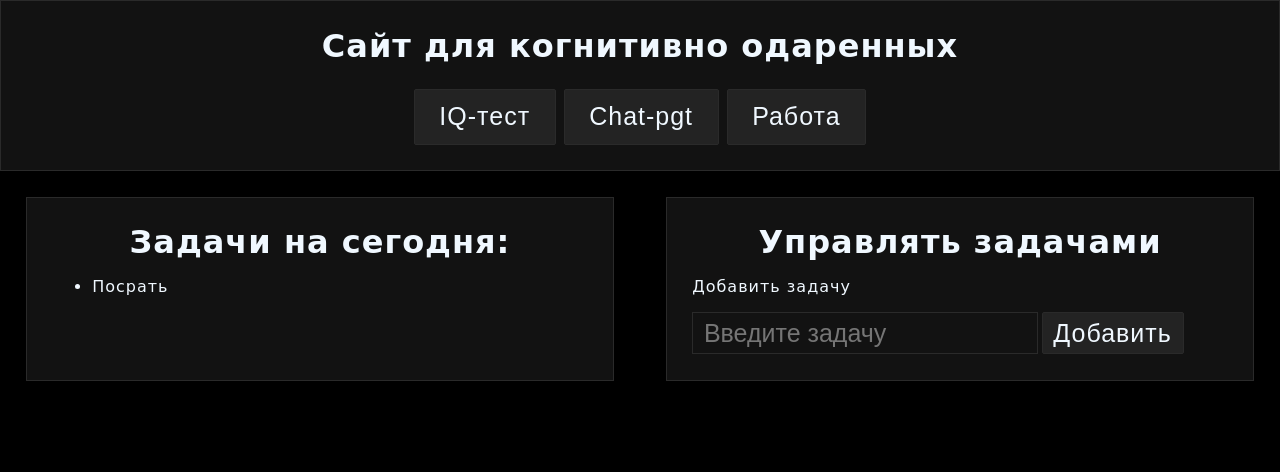
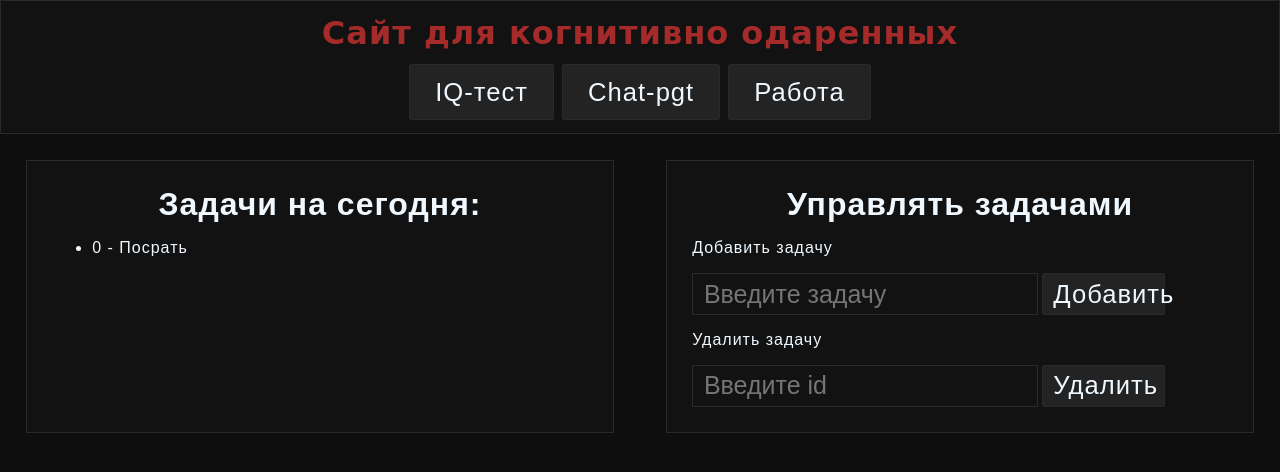
Before and after one commit to Dotesag/Vue-sag, a Vue app in the folder Vue-Tortures/: page / in a window 1280 px wide. Both pictures are taken after a click on the button "Работа". Shown: the top 472 px of the page. Built offline with nearby package versions, Linux system fonts and the light colour scheme.

Commit message:
full list

```diff
--- a/Vue-Tortures/sins/App.vue
+++ b/Vue-Tortures/sins/App.vue
@@ -11,9 +11,9 @@ import menu_ from './menu.vue';
 
 <style>
 body{
-  font-family: "Comic Sans MS";
+  font-family: "Arial";
   margin: 0;
-  background-color: black;
+  background-color: rgb(14, 14, 14);
   color: aliceblue ;
   letter-spacing: 1px;
 }
--- a/Vue-Tortures/sins/ListTest.vue
+++ b/Vue-Tortures/sins/ListTest.vue
@@ -2,12 +2,16 @@
 import {ref} from 'vue'
 
 let id = 0
+let idToDelete = ''
 const newTodo = ref('')
 const list = ref([
   {id: id++, text: 'Посрать'}
 ])
 function AddElement(){
   list.value.push({id: id++, text: newTodo.value})
+}
+function deleteElementById(){
+  list.value = list.value.filter(id => id.id != Number(idToDelete))
 }
 
 const Beleberda = ref('Beleberda')
@@ -20,8 +24,8 @@ const EditTasks = ref('EditTasks')
     <div :class="Tasks">
       <h1 style="text-align: center;">Задачи на сегодня:</h1>
       <ul>
-        <li v-for="element in list" :key="id">
-          {{ element.text }}
+        <li v-for="element in list" :key="element.id">
+          {{ element.id }} - {{ element.text }}
         </li>
       </ul>
     </div>
@@ -31,7 +35,12 @@ const EditTasks = ref('EditTasks')
       <p>Добавить задачу</p>
       <form @submit.prevent="AddElement">
         <input v-model="newTodo" required placeholder="Введите задачу" >
-        <button>Добавить</button>
+        <button style="width: 23%;">Добавить</button>
+      </form>
+      <p>Удалить задачу</p>
+      <form @submit.prevent="deleteElementById">
+        <input v-model="idToDelete" required placeholder="Введите id" >
+        <button style="width: 23%;">Удалить</button>
       </form>
     </div>
   </div>
--- a/Vue-Tortures/sins/menu.vue
+++ b/Vue-Tortures/sins/menu.vue
@@ -41,19 +41,22 @@ function List_Control(){
 
 <style>
 .hellotion {
+    font-family: "Comic Sans MS";
     text-align: center;
     background-color: rgb(18, 18, 18);
-    padding: 2%;
+    padding: 1%;
     border: 1px solid rgb(42, 42, 42);
 
 }
 .HeadMessage {
-    margin-bottom: 2%;
+    font-size: 200%;
+    margin-bottom: 1%;
+    color: brown;
 }
 
 button {
     color: aliceblue;
-    font-size: 25px;
+    font-size: 160%;
     background-color: rgb(35, 35, 35);
     border: 1px solid rgb(42, 42, 42);
     padding: 1% 2% 1% 2%;
```
